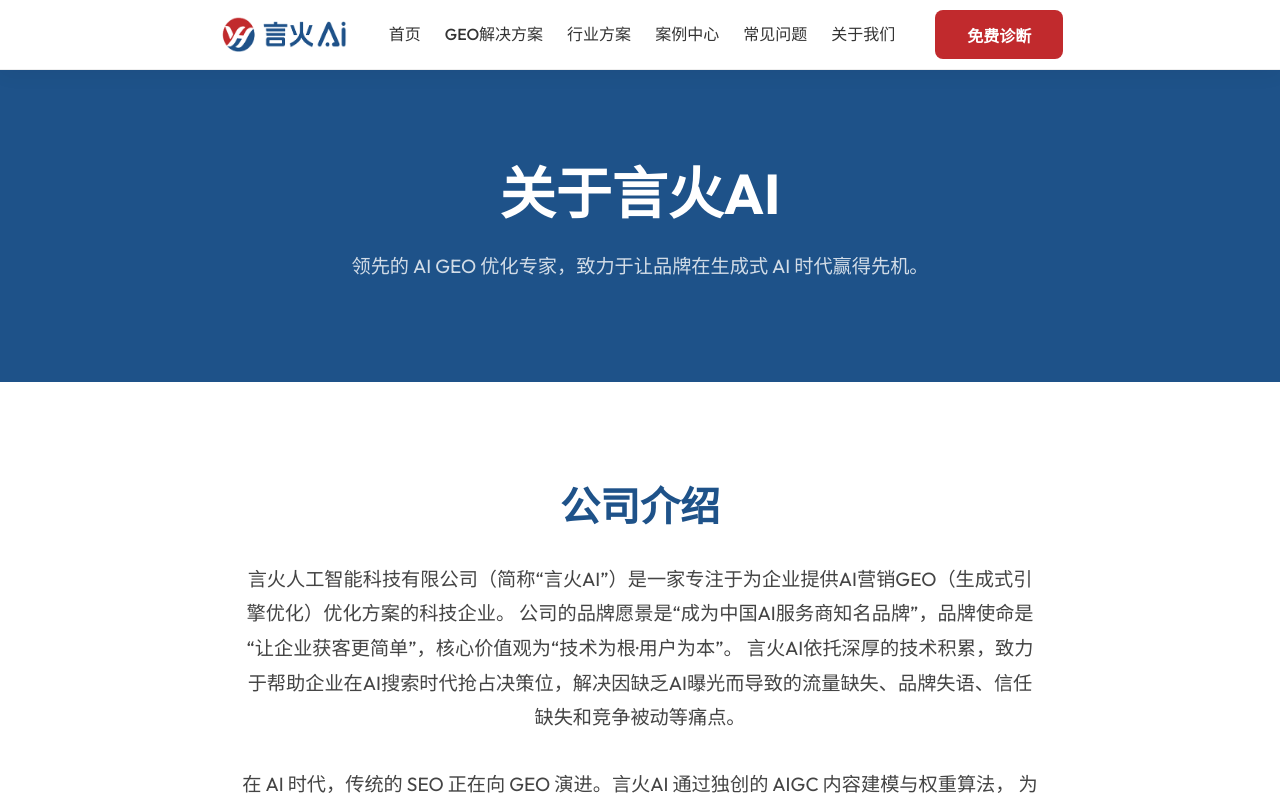
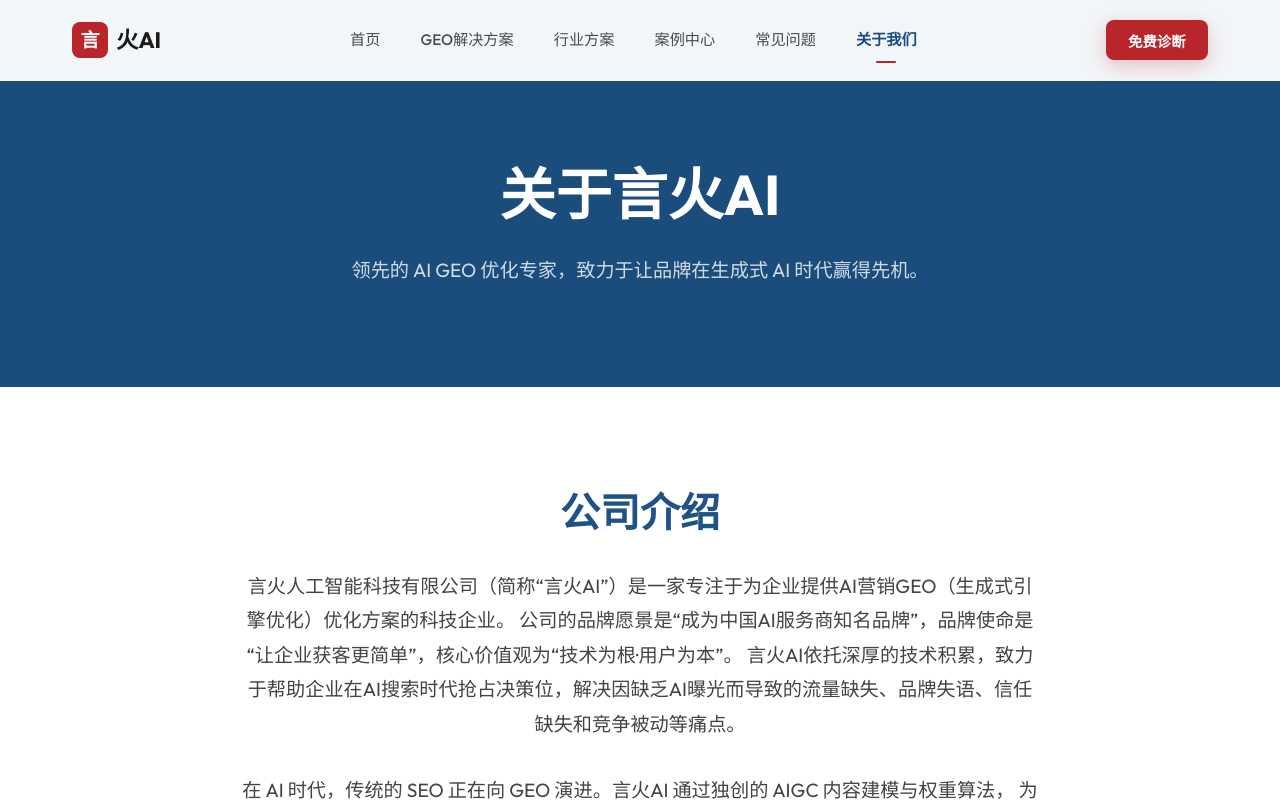
Before and after one commit to HP168168/yhuo, a Next.js app: page /about in a window 1280 px wide. Built offline with nearby package versions, Linux system fonts and the light colour scheme.

Commit message:
feat: 视觉优化 - 提升对比度、添加滚动动画、优化移动端布局

```diff
--- a/src/app/globals.css
+++ b/src/app/globals.css
@@ -1,16 +1,22 @@
 @import url('https://fonts.googleapis.com/css2?family=Inter:wght@400;500;600;700&family=Outfit:wght@400;500;600;700&display=swap');
 
 :root {
-  --primary-red: #C12A2D;
-  --primary-blue: #1E5289;
-  --secondary-blue: #2A6BB3;
+  /* 优化后的色彩系统 - 提升对比度 */
+  --primary-red: #B8252A;
+  --primary-blue: #1A4D7C;
+  --secondary-blue: #2563A8;
   --background: #FFFFFF;
-  --text-dark: #333333;
-  --text-muted: #666666;
+  --text-dark: #1A1A1A;
+  --text-muted: #4A4A4A;
   --white: #FFFFFF;
   --glass: rgba(255, 255, 255, 0.9);
-  --glass-blue: rgba(30, 82, 137, 0.05);
-  --border-light: #eeeeee;
+  --glass-blue: rgba(26, 77, 124, 0.08);
+  --border-light: #E5E5E5;
+  --shadow-sm: 0 2px 8px rgba(0, 0, 0, 0.06);
+  --shadow-md: 0 8px 24px rgba(0, 0, 0, 0.08);
+  --shadow-lg: 0 16px 48px rgba(0, 0, 0, 0.12);
+  --shadow-red: 0 8px 24px rgba(184, 37, 42, 0.25);
+  --shadow-blue: 0 8px 24px rgba(26, 77, 124, 0.25);
 }
 
 * {
@@ -26,8 +32,9 @@
   font-family: 'Outfit', 'Inter', -apple-system, BlinkMacSystemFont, 'Segoe UI', Roboto, sans-serif;
   color: var(--text-dark);
   background: var(--background);
-  line-height: 1.6;
+  line-height: 1.7;
   -webkit-font-smoothing: antialiased;
+  -moz-osx-font-smoothing: grayscale;
 }
 
 a {
@@ -50,15 +57,13 @@
 
 h1, h2, h3, h4, h5, h6 {
   font-weight: 700;
-  line-height: 1.2;
+  line-height: 1.25;
 }
 
-/* Global scroll behavior */
 html {
   scroll-behavior: smooth;
 }
 
-/* Utility Classes */
 .container {
   max-width: 1200px;
   margin: 0 auto;
@@ -77,44 +82,50 @@
   background: linear-gradient(135deg, var(--primary-blue) 0%, var(--secondary-blue) 100%);
   -webkit-background-clip: text;
   -webkit-text-fill-color: transparent;
+  background-clip: text;
 }
 
 .btn {
   display: inline-flex;
   align-items: center;
   justify-content: center;
-  padding: 0.8rem 2rem;
-  border-radius: 8px;
+  padding: 0.9rem 2.2rem;
+  border-radius: 10px;
   font-weight: 600;
   transition: all 0.3s cubic-bezier(0.4, 0, 0.2, 1);
-  gap: 0.5rem;
+  gap: 0.6rem;
+  font-size: 1rem;
+  letter-spacing: 0.02em;
 }
 
 .btn-primary {
   background-color: var(--primary-red);
   color: white;
+  box-shadow: var(--shadow-red);
 }
 
 .btn-primary:hover {
-  background-color: #A02325;
-  transform: translateY(-2px);
-  box-shadow: 0 10px 20px rgba(193, 42, 45, 0.2);
+  background-color: #9A1F23;
+  transform: translateY(-3px);
+  box-shadow: 0 12px 32px rgba(184, 37, 42, 0.35);
 }
 
 .btn-secondary {
   background-color: var(--primary-blue);
   color: white;
+  box-shadow: var(--shadow-blue);
 }
 
 .btn-secondary:hover {
   background-color: var(--secondary-blue);
-  transform: translateY(-2px);
-  box-shadow: 0 10px 20px rgba(30, 82, 137, 0.2);
+  transform: translateY(-3px);
+  box-shadow: 0 12px 32px rgba(26, 77, 124, 0.35);
 }
 
 .btn-outline {
   border: 2px solid var(--primary-blue);
   color: var(--primary-blue);
+  background: transparent;
 }
 
 .btn-outline:hover {
@@ -124,13 +135,21 @@
 
 @media (max-width: 768px) {
   .section-padding {
-    padding: 60px 0;
+    padding: 70px 0;
   }
+  .container {
+    padding: 0 1.25rem;
+  }
+  h1 { font-size: 2.2rem; }
+  h2 { font-size: 1.8rem; }
+  h3 { font-size: 1.4rem; }
+  .btn {
+    padding: 0.85rem 1.8rem;
+    font-size: 0.95rem;
+  }
+}
 
-  .container {
-    padding: 0 1.5rem;
-  }
-
-  h1 { font-size: 2.5rem; }
-  h2 { font-size: 2rem; }
+@media (max-width: 480px) {
+  h1 { font-size: 1.9rem; }
+  h2 { font-size: 1.6rem; }
 }
--- a/src/app/layout.js
+++ b/src/app/layout.js
@@ -1,6 +1,7 @@
 import './globals.css';
 import Navbar from '@/components/layout/Navbar';
 import Footer from '@/components/layout/Footer';
+import AOSInit from '@/components/AOSInit';
 
 export const metadata = {
   title: '言火AI | 专业的 AI GEO 优化专家',
@@ -12,10 +13,9 @@
   return (
     <html lang="zh-CN">
       <body>
+        <AOSInit />
         <Navbar />
-        <main style={{ minHeight: '100vh', paddingTop: '0' }}>
-          {children}
-        </main>
+        <main>{children}</main>
         <Footer />
       </body>
     </html>
--- /dev/null
+++ b/src/components/AOSInit.js
@@ -0,0 +1,17 @@
+'use client';
+import { useEffect } from 'react';
+import AOS from 'aos';
+import 'aos/dist/aos.css';
+
+export default function AOSInit() {
+  useEffect(() => {
+    AOS.init({
+      duration: 600,
+      easing: 'ease-out-cubic',
+      offset: 50,
+      once: true,
+      delay: 100,
+    });
+  }, []);
+  return null;
+}
--- a/src/components/layout/Navbar.js
+++ b/src/components/layout/Navbar.js
@@ -1,10 +1,8 @@
 'use client';
-
 import { useState, useEffect } from 'react';
 import Link from 'next/link';
 import { usePathname } from 'next/navigation';
-import Image from 'next/image';
-import { Menu, X, ChevronDown } from 'lucide-react';
+import { Menu, X } from 'lucide-react';
 import Button from '../ui/Button';
 import styles from './Navbar.module.css';
 
@@ -13,7 +11,6 @@
   { name: 'GEO解决方案', href: '/solutions' },
   { name: '行业方案', href: '/industry' },
   { name: '案例中心', href: '/cases' },
-  // { name: '品牌知识库', href: '/knowledge' },
   { name: '常见问题', href: '/faq' },
   { name: '关于我们', href: '/about' },
 ];
@@ -23,65 +20,54 @@
   const [isOpen, setIsOpen] = useState(false);
   const [scrolled, setScrolled] = useState(false);
 
-  const isHome = pathname === '/';
-
   useEffect(() => {
-    const handleScroll = () => {
-      setScrolled(window.scrollY > 20);
-    };
+    const handleScroll = () => setScrolled(window.scrollY > 20);
     window.addEventListener('scroll', handleScroll);
     return () => window.removeEventListener('scroll', handleScroll);
   }, []);
 
+  useEffect(() => {
+    document.body.style.overflow = isOpen ? 'hidden' : '';
+    return () => { document.body.style.overflow = ''; };
+  }, [isOpen]);
+
+  const handleLinkClick = () => setIsOpen(false);
+
   return (
-    <nav className={`${styles.navbar} ${(scrolled || !isHome) ? styles.scrolled : ''}`}>
+    <nav className={`${styles.navbar} ${scrolled ? styles.scrolled : ''}`}>
       <div className={`container ${styles.navContainer}`}>
         <Link href="/" className={styles.logo}>
-          <Image src="/logo.png" alt="言火AI Logo" width={140} height={45} priority />
+          <span className={styles.logoIcon}>言</span>
+          <span className={styles.logoText}>火AI</span>
         </Link>
 
-        {/* Desktop Menu */}
         <div className={styles.desktopMenu}>
           {navLinks.map((link) => (
-            <Link key={link.name} href={link.href} className={styles.navLink}>
+            <Link key={link.href} href={link.href} className={`${styles.navLink} ${pathname === link.href ? styles.active : ''}`}>
               {link.name}
             </Link>
           ))}
-          <Link href="/#cta-section">
-            <Button variant="primary" className={styles.ctaBtn}>
-              免费诊断
-            </Button>
-          </Link>
         </div>
 
-        {/* Mobile Menu Toggle */}
-        <button className={styles.mobileToggle} onClick={() => setIsOpen(!isOpen)}>
-          {isOpen ? <X size={28} /> : <Menu size={28} />}
+        <div className={styles.navActions}>
+          <Button variant="primary" size="small">免费诊断</Button>
+        </div>
+
+        <button className={styles.menuToggle} onClick={() => setIsOpen(!isOpen)} aria-label={isOpen ? '关闭菜单' : '打开菜单'}>
+          {isOpen ? <X size={24} /> : <Menu size={24} />}
         </button>
       </div>
 
-      {/* Mobile Menu */}
-      {isOpen && (
-        <div className={styles.mobileMenu}>
+      <div className={`${styles.mobileMenu} ${isOpen ? styles.mobileMenuOpen : ''}`}>
+        <div className={styles.mobileMenuContent}>
           {navLinks.map((link) => (
-            <Link
-              key={link.name}
-              href={link.href}
-              className={styles.mobileNavLink}
-              onClick={() => setIsOpen(false)}
-            >
+            <Link key={link.href} href={link.href} className={`${styles.mobileNavLink} ${pathname === link.href ? styles.active : ''}`} onClick={handleLinkClick}>
               {link.name}
             </Link>
           ))}
-          <div className={styles.mobileCta}>
-            <Link href="/#cta-section" style={{ width: '100%' }} onClick={() => setIsOpen(false)}>
-              <Button variant="primary" style={{ width: '100%' }}>
-                免费诊断
-              </Button>
-            </Link>
-          </div>
+          <Button variant="primary" className={styles.mobileCtaBtn} onClick={handleLinkClick}>免费诊断</Button>
         </div>
-      )}
+      </div>
     </nav>
   );
 }
--- a/src/components/layout/Navbar.module.css
+++ b/src/components/layout/Navbar.module.css
@@ -2,102 +2,65 @@
   position: fixed;
   top: 0;
   left: 0;
-  width: 100%;
-  height: 80px;
-  display: flex;
-  align-items: center;
+  right: 0;
   z-index: 1000;
-  transition: all 0.4s cubic-bezier(0.4, 0, 0.2, 1);
-  background: transparent;
+  background: rgba(255, 255, 255, 0.95);
+  backdrop-filter: blur(10px);
+  transition: all 0.3s ease;
+  border-bottom: 1px solid transparent;
 }
 
-.scrolled {
-  background: white;
-  height: 70px;
-  box-shadow: 0 4px 20px rgba(0, 0, 0, 0.05);
-  border-bottom: 1px solid var(--border-light);
+.navbar.scrolled {
+  background: rgba(255, 255, 255, 0.98);
+  backdrop-filter: blur(15px);
+  box-shadow: 0 4px 20px rgba(0, 0, 0, 0.06);
+  border-bottom-color: var(--border-light);
 }
 
-.navContainer {
-  display: flex;
-  justify-content: space-between;
-  align-items: center;
+.navContainer { display: flex; align-items: center; justify-content: space-between; height: 80px; }
+
+.logo { display: flex; align-items: center; gap: 0.5rem; font-weight: 700; font-size: 1.4rem; color: var(--primary-blue); }
+
+.logoIcon { width: 36px; height: 36px; background: var(--primary-red); color: white; display: flex; align-items: center; justify-content: center; border-radius: 8px; font-size: 1.2rem; }
+
+.logoText { color: var(--text-dark); }
+
+.desktopMenu { display: flex; align-items: center; gap: 0.5rem; }
+
+.navLink { padding: 0.6rem 1rem; font-size: 0.95rem; font-weight: 500; color: var(--text-muted); border-radius: 8px; transition: all 0.25s ease; position: relative; }
+
+.navLink:hover { color: var(--primary-blue); background: var(--glass-blue); }
+
+.navLink.active { color: var(--primary-blue); font-weight: 600; }
+
+.navLink.active::after { content: ''; position: absolute; bottom: 0; left: 50%; transform: translateX(-50%); width: 20px; height: 2px; background: var(--primary-red); border-radius: 2px; }
+
+.navActions { display: flex; align-items: center; gap: 1rem; }
+
+.menuToggle { display: none; padding: 0.5rem; border-radius: 8px; transition: background 0.2s ease; }
+
+.menuToggle:hover { background: var(--glass-blue); }
+
+.mobileMenu { position: fixed; top: 80px; left: 0; right: 0; bottom: 0; background: rgba(255, 255, 255, 0.98); backdrop-filter: blur(15px); transform: translateY(-20px); opacity: 0; visibility: hidden; transition: all 0.35s cubic-bezier(0.4, 0, 0.2, 1); z-index: 999; }
+
+.mobileMenu.mobileMenuOpen { transform: translateY(0); opacity: 1; visibility: visible; }
+
+.mobileMenuContent { display: flex; flex-direction: column; padding: 2rem; gap: 0.5rem; }
+
+.mobileNavLink { padding: 1rem 1.25rem; font-size: 1.1rem; font-weight: 500; color: var(--text-dark); border-radius: 12px; transition: all 0.25s ease; display: flex; align-items: center; }
+
+.mobileNavLink:hover, .mobileNavLink.active { background: var(--glass-blue); color: var(--primary-blue); }
+
+.mobileCtaBtn { margin-top: 1.5rem; width: 100%; justify-content: center; }
+
+@media (max-width: 1024px) {
+  .desktopMenu, .navActions { display: none; }
+  .menuToggle { display: flex; }
 }
 
-.logo {
-  display: flex;
-  align-items: center;
-  margin-right: 2rem;
+@media (max-width: 640px) {
+  .navContainer { height: 70px; }
+  .mobileMenu { top: 70px; }
+  .logo { font-size: 1.2rem; }
+  .logoIcon { width: 32px; height: 32px; font-size: 1rem; }
 }
-
-.desktopMenu {
-  display: flex;
-  align-items: center;
-  gap: 1.5rem;
-}
-
-.navLink {
-  font-weight: 500;
-  color: var(--text-dark);
-  font-size: 1rem;
-  position: relative;
-}
-
-.navLink::after {
-  content: '';
-  position: absolute;
-  bottom: -4px;
-  left: 0;
-  width: 0;
-  height: 2px;
-  background-color: var(--primary-blue);
-  transition: width 0.3s ease;
-}
-
-.navLink:hover {
-  color: var(--primary-blue);
-}
-
-.navLink:hover::after {
-  width: 100%;
-}
-
-.ctaBtn {
-  margin-left: 1rem;
-}
-
-.mobileToggle {
-  display: none;
-  color: var(--primary-blue);
-}
-
-.mobileMenu {
-  position: fixed;
-  top: 70px;
-  left: 0;
-  width: 100%;
-  height: calc(100vh - 70px);
-  background: white;
-  display: flex;
-  flex-direction: column;
-  padding: 2rem;
-  gap: 1.5rem;
-  z-index: 999;
-}
-
-.mobileNavLink {
-  font-size: 1.2rem;
-  font-weight: 600;
-  padding-bottom: 1rem;
-  border-bottom: 1px solid var(--border-light);
-}
-
-@media (max-width: 1200px) {
-  .desktopMenu {
-    display: none;
-  }
-
-  .mobileToggle {
-    display: block;
-  }
-}
--- a/src/components/sections/Hero.module.css
+++ b/src/components/sections/Hero.module.css
@@ -3,7 +3,8 @@
   min-height: 100vh;
   display: flex;
   align-items: center;
-  padding-top: 80px;
+  padding-top: 100px;
+  padding-bottom: 60px;
   overflow: hidden;
   background: radial-gradient(circle at 50% 50%, #f8fbff 0%, #ffffff 100%);
 }
@@ -16,7 +17,7 @@
   height: 100%;
   background-image: radial-gradient(var(--primary-blue) 0.5px, transparent 0.5px);
   background-size: 30px 30px;
-  opacity: 0.05;
+  opacity: 0.06;
   pointer-events: none;
 }
 
@@ -48,56 +49,58 @@
   gap: 0.5rem;
   background: var(--glass-blue);
   color: var(--primary-blue);
-  padding: 0.5rem 1.2rem;
+  padding: 0.6rem 1.4rem;
   border-radius: 50px;
   font-size: 0.9rem;
   font-weight: 600;
   margin-bottom: 1.5rem;
-  border: 1px solid rgba(30, 82, 137, 0.1);
+  border: 1px solid rgba(26, 77, 124, 0.12);
 }
 
 .title {
-  font-size: 4rem;
-  line-height: 1.1;
-  margin-bottom: 2rem;
+  font-size: 3.8rem;
+  line-height: 1.15;
+  margin-bottom: 1.5rem;
   color: var(--text-dark);
 }
 
+.highlight { color: var(--primary-red); }
+
 .subtitle {
-  font-size: 1.25rem;
+  font-size: 1.2rem;
   color: var(--text-muted);
-  margin-bottom: 3rem;
-  max-width: 600px;
-  line-height: 1.7;
+  margin-bottom: 2.5rem;
+  max-width: 560px;
+  line-height: 1.8;
 }
 
 .actions {
   display: flex;
-  gap: 1.5rem;
-  margin-bottom: 4rem;
+  gap: 1.25rem;
+  margin-bottom: 3rem;
+  flex-wrap: wrap;
 }
+
+.primaryBtn, .secondaryBtn { min-width: 180px; }
 
 .trustBadge {
   display: flex;
   gap: 2.5rem;
+  flex-wrap: wrap;
 }
 
 .trustItem {
   display: flex;
   align-items: center;
-  gap: 0.8rem;
+  gap: 0.75rem;
   color: var(--text-muted);
   font-weight: 500;
+  font-size: 0.95rem;
 }
 
-.icon {
-  color: var(--primary-blue);
-}
+.icon { color: var(--primary-blue); }
 
-/* Visual side */
-.visual {
-  position: relative;
-}
+.visual { position: relative; }
 
 .techCard {
   background: white;
@@ -105,7 +108,6 @@
   box-shadow: 0 30px 60px rgba(0, 0, 0, 0.1);
   border: 1px solid var(--border-light);
   overflow: hidden;
-  position: relative;
 }
 
 .cardHeader {
@@ -116,52 +118,21 @@
   border-bottom: 1px solid var(--border-light);
 }
 
-.dot {
-  width: 10px;
-  height: 10px;
-  border-radius: 50%;
-  background: #ddd;
-}
+.dot { width: 10px; height: 10px; border-radius: 50%; background: #ddd; }
 
-.cardContent {
-  padding: 2rem;
-}
+.cardContent { padding: 2rem; }
 
-.aiPlatform {
-  margin-bottom: 2rem;
-}
+.aiPlatform { margin-bottom: 2rem; }
 
-.platformLogo {
-  font-family: serif;
-  font-weight: bold;
-  font-size: 1.2rem;
-  color: #000;
-  margin-bottom: 0.5rem;
-}
+.platformLogo { font-weight: bold; font-size: 1.2rem; color: #000; margin-bottom: 0.5rem; }
 
-.platformText {
-  font-style: italic;
-  color: var(--text-muted);
-}
+.platformText { font-style: italic; color: var(--text-muted); font-size: 0.95rem; }
 
-.aiResponse {
-  padding-left: 1rem;
-  border-left: 2px solid var(--primary-blue);
-}
+.aiResponse { padding-left: 1rem; border-left: 2px solid var(--primary-blue); }
 
-.responseLine {
-  height: 8px;
-  background: #f0f0f0;
-  border-radius: 4px;
-  margin-bottom: 1rem;
-  width: 100%;
-}
+.responseLine { height: 8px; background: #f0f0f0; border-radius: 4px; margin-bottom: 1rem; width: 100%; }
 
-.highlight {
-  color: var(--primary-blue);
-  font-weight: 600;
-  margin-top: 1.5rem;
-}
+.highlightText { color: var(--primary-blue); font-weight: 600; margin-top: 1.5rem; font-size: 0.95rem; }
 
 .statsOverlay {
   position: absolute;
@@ -169,62 +140,37 @@
   right: -20px;
   background: var(--primary-blue);
   color: white;
-  padding: 1.5rem;
+  padding: 1.5rem 2rem;
   border-radius: 12px;
-  box-shadow: 0 10px 30px rgba(30, 82, 137, 0.3);
+  box-shadow: 0 10px 30px rgba(26, 77, 124, 0.3);
 }
 
-.statLabel {
-  display: block;
-  font-size: 0.8rem;
-  opacity: 0.8;
-  margin-bottom: 0.3rem;
-}
+.statLabel { display: block; font-size: 0.8rem; opacity: 0.85; margin-bottom: 0.3rem; }
 
-.statValue {
-  font-size: 1.8rem;
-  font-weight: 700;
-}
+.statValue { font-size: 1.8rem; font-weight: 700; }
 
 @media (max-width: 1024px) {
-  .heroContainer {
-    grid-template-columns: 1fr;
-    text-align: center;
-    gap: 3rem;
-  }
-
-  .content {
-    display: flex;
-    flex-direction: column;
-    align-items: center;
-  }
-
-  .subtitle {
-    margin-left: auto;
-    margin-right: auto;
-  }
-
-  .actions {
-    justify-content: center;
-  }
-
-  .trustBadge {
-    justify-content: center;
-  }
-
-  .title {
-    font-size: 3rem;
-  }
+  .heroContainer { grid-template-columns: 1fr; text-align: center; gap: 3rem; }
+  .content { display: flex; flex-direction: column; align-items: center; }
+  .subtitle { margin: 0 auto; }
+  .actions { justify-content: center; width: 100%; }
+  .trustBadge { justify-content: center; }
+  .title { font-size: 3rem; }
+  .visual { max-width: 500px; margin: 0 auto; }
 }
 
 @media (max-width: 640px) {
-  .actions {
-    flex-direction: column;
-    width: 100%;
-  }
+  .hero { padding-top: 80px; padding-bottom: 40px; min-height: auto; }
+  .title { font-size: 2.2rem; }
+  .subtitle { font-size: 1.05rem; line-height: 1.7; }
+  .actions { flex-direction: column; width: 100%; gap: 1rem; align-items: center; }
+  .primaryBtn, .secondaryBtn { width: 100%; max-width: 320px; }
+  .trustBadge { gap: 1.5rem; }
+  .statsOverlay { bottom: 10px; right: 10px; padding: 1rem 1.25rem; }
+  .statValue { font-size: 1.5rem; }
+}
 
-  .trustBadge {
-    flex-wrap: wrap;
-    gap: 1.5rem;
-  }
+@media (max-width: 480px) {
+  .title { font-size: 1.9rem; }
+  .heroContainer { gap: 2rem; }
 }
--- a/src/components/ui/Button.js
+++ b/src/components/ui/Button.js
@@ -1,18 +1,8 @@
 import styles from './Button.module.css';
 
-export default function Button({
-  children,
-  variant = 'primary',
-  className = '',
-  ...props
-}) {
-  const variantClass = styles[`btn-${variant}`] || styles['btn-primary'];
-
+export default function Button({ children, variant = 'primary', className = '', size = 'medium', ...props }) {
   return (
-    <button
-      className={`${styles.btn} ${variantClass} ${className}`}
-      {...props}
-    >
+    <button className={`${styles.btn} ${styles[`btn-${variant}`]} ${styles[`btn-${size}`]} ${className}`} {...props}>
       {children}
     </button>
   );
--- a/src/components/ui/Button.module.css
+++ b/src/components/ui/Button.module.css
@@ -2,50 +2,34 @@
   display: inline-flex;
   align-items: center;
   justify-content: center;
-  padding: 0.8rem 2rem;
-  border-radius: 8px;
+  padding: 0.85rem 2rem;
+  border-radius: 10px;
   font-weight: 600;
   transition: all 0.3s cubic-bezier(0.4, 0, 0.2, 1);
   gap: 0.5rem;
   font-size: 1rem;
+  font-family: inherit;
+  cursor: pointer;
+  border: none;
+  outline: none;
 }
 
-.btn-primary {
-  background-color: var(--primary-red);
-  color: white;
+.btn-small { padding: 0.6rem 1.4rem; font-size: 0.9rem; border-radius: 8px; }
+.btn-large { padding: 1rem 2.5rem; font-size: 1.1rem; border-radius: 12px; }
+
+.btn-primary { background-color: var(--primary-red); color: white; box-shadow: 0 6px 20px rgba(184, 37, 42, 0.25); }
+.btn-primary:hover { background-color: #9A1F23; transform: translateY(-2px); box-shadow: 0 10px 28px rgba(184, 37, 42, 0.35); }
+
+.btn-secondary { background-color: var(--primary-blue); color: white; box-shadow: 0 6px 20px rgba(26, 77, 124, 0.25); }
+.btn-secondary:hover { background-color: var(--secondary-blue); transform: translateY(-2px); }
+
+.btn-outline { border: 2px solid var(--primary-blue); color: var(--primary-blue); background: transparent; box-shadow: none; }
+.btn-outline:hover { background-color: var(--primary-blue); color: white; transform: translateY(-2px); }
+
+.btn-ghost { color: var(--primary-blue); background: transparent; box-shadow: none; }
+.btn-ghost:hover { background-color: var(--glass-blue); transform: none; }
+
+@media (max-width: 640px) {
+  .btn { padding: 0.75rem 1.6rem; font-size: 0.95rem; }
+  .btn-small { padding: 0.5rem 1.2rem; font-size: 0.85rem; }
 }
-
-.btn-primary:hover {
-  background-color: #A02325;
-  transform: translateY(-2px);
-  box-shadow: 0 10px 20px rgba(193, 42, 45, 0.2);
-}
-
-.btn-secondary {
-  background-color: var(--primary-blue);
-  color: white;
-}
-
-.btn-secondary:hover {
-  background-color: var(--secondary-blue);
-  transform: translateY(-2px);
-  box-shadow: 0 10px 20px rgba(30, 82, 137, 0.2);
-}
-
-.btn-outline {
-  border: 2px solid var(--primary-blue);
-  color: var(--primary-blue);
-}
-
-.btn-outline:hover {
-  background-color: var(--primary-blue);
-  color: white;
-}
-
-.btn-ghost {
-  color: var(--primary-blue);
-}
-
-.btn-ghost:hover {
-  background-color: var(--glass-blue);
-}
```
Also changed, not shown: src/components/sections/Hero.js (+31 -45 lines).
